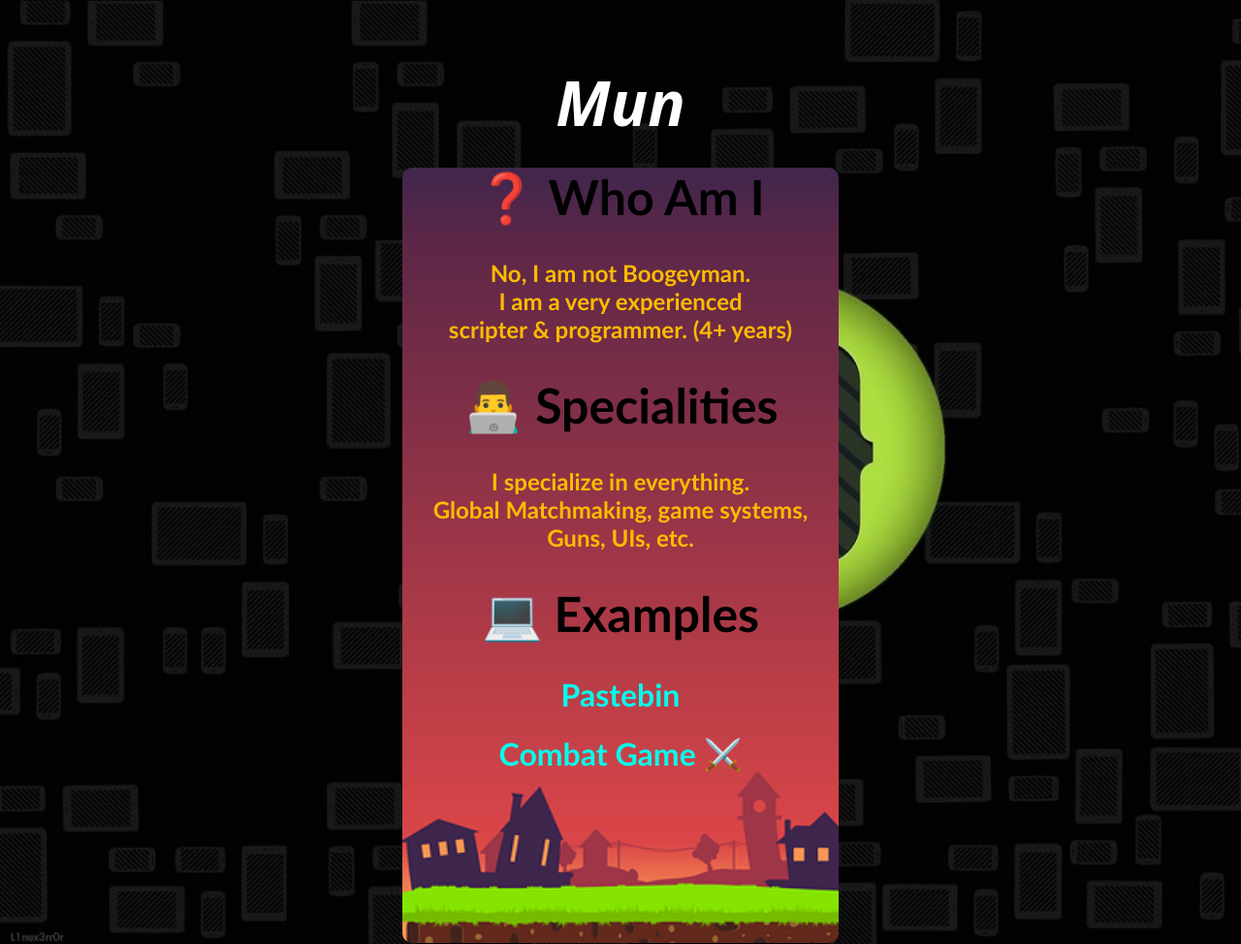
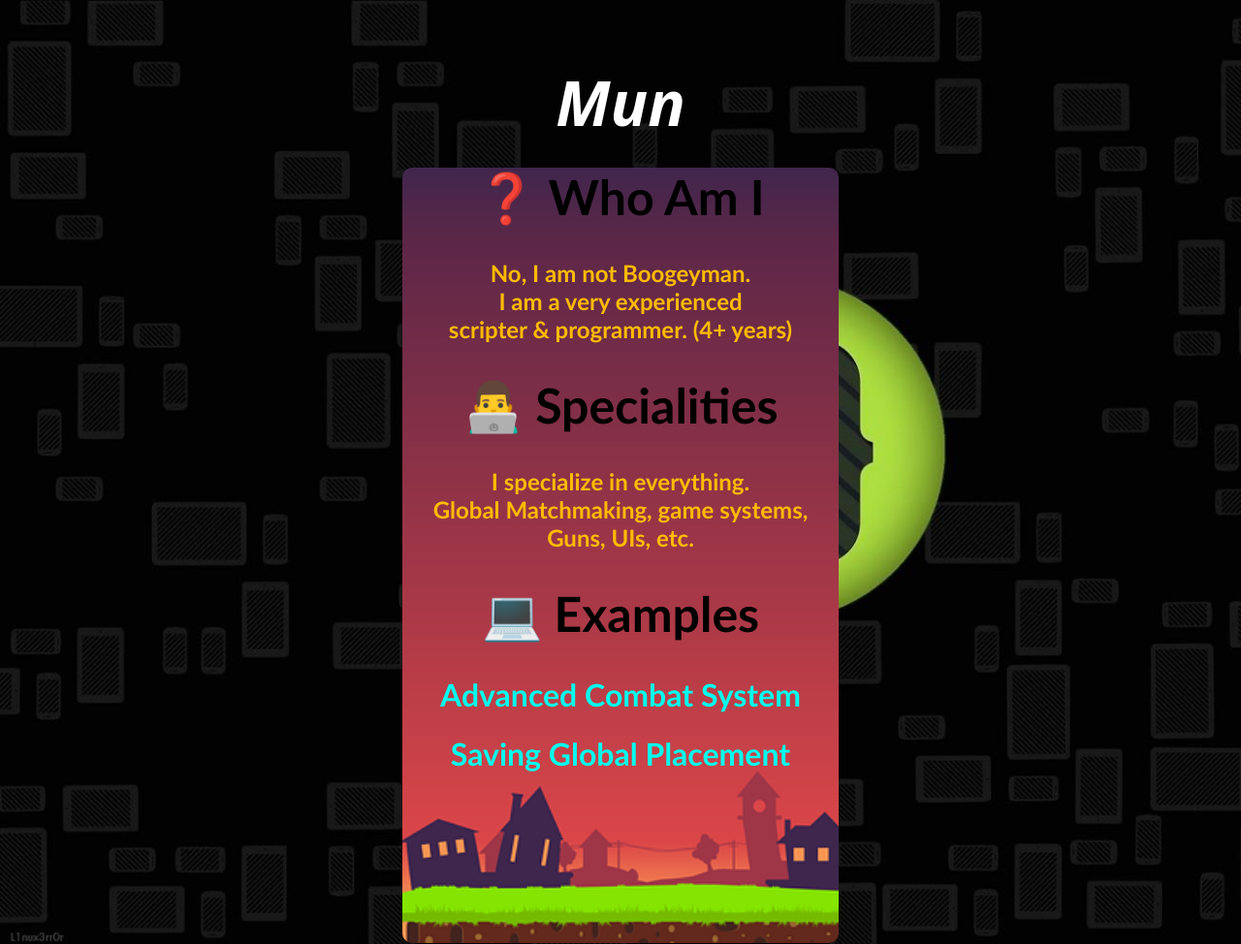
Before and after one commit to MunLolYes/AboutMe, a plain HTML site: page index.html in a window 1280 px wide. Shown: the top 974 px of the page at 97% size. Drawn offline with Linux system fonts and the light colour scheme.

Commit message:
Update index.html

```diff
--- a/index.html
+++ b/index.html
@@ -42,8 +42,8 @@
                     <h1 class="BText"> 💻 Examples </h1>
 
                     <div class="Examples">
-                        <a id="Example" href="https://pastebin.com/fr4k3n7k"> <h1> Pastebin </h1>  </a>
-                        <a id="Example" href="https://www.roblox.com/games/9215129360/cool-stuff-i-think"> <h1> Combat Game ⚔️ </h1>  </a>
+                        <a id="Example" href="https://www.youtube.com/watch?v=ssBwpIRTYmg"> <h1> Advanced Combat System </h1>  </a>
+                        <a id="Example" href="https://www.youtube.com/watch?v=T4MCDxnsFHc"> <h1> Saving Global Placement </h1>  </a>
                     </div>
                 </div>
             </center>
```
